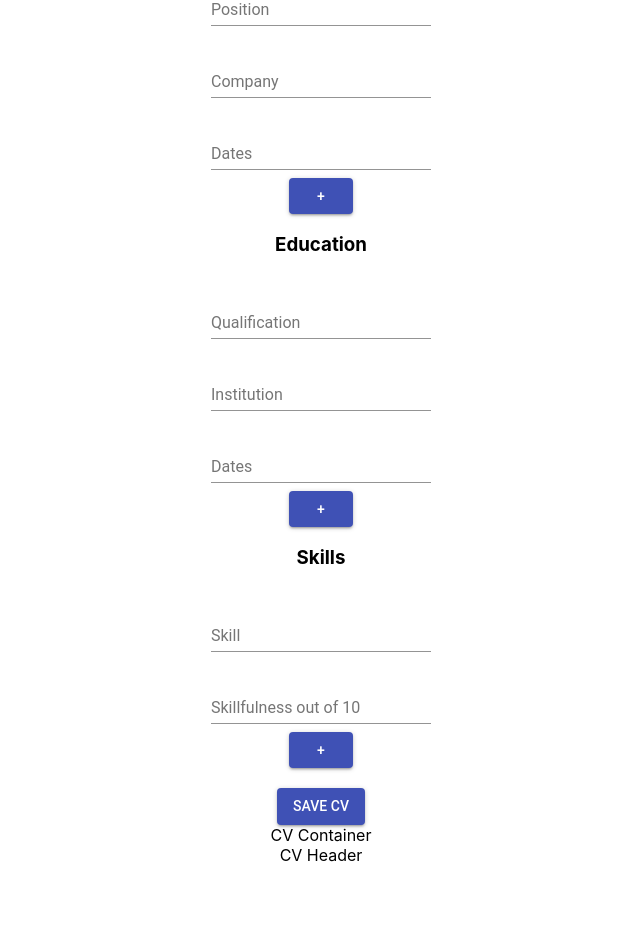
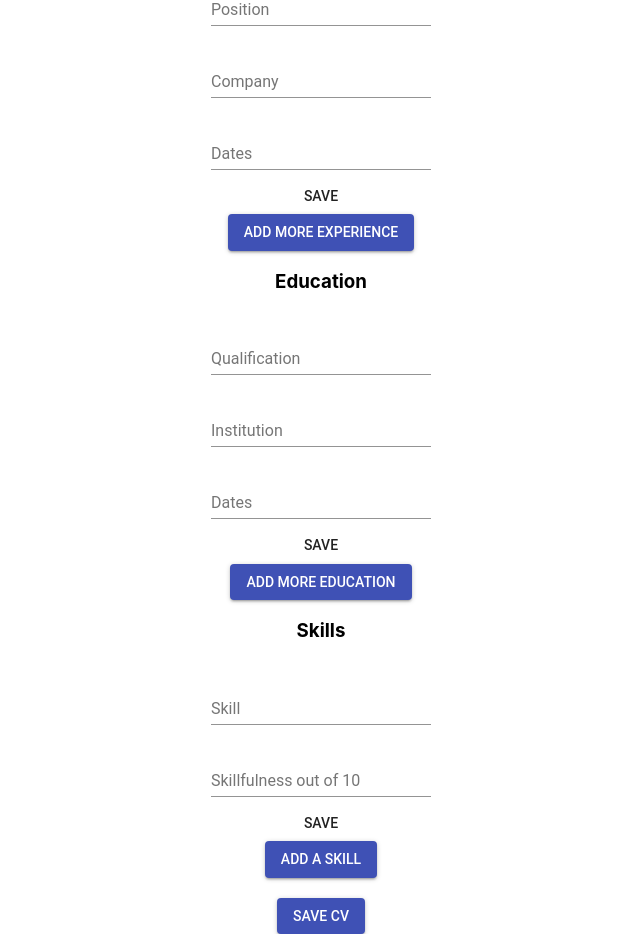
Before and after one commit to jo-hooton/cv-generator-frontend, a React (Create React App) app: page /dashboard in a window 1280 px wide. Shown: the part 600-1534 px from the top of the page, without its empty margins (319-959 px from the left). Before the commit the page ends 1465 px from the top, so only its background shows below. Built offline with nearby package versions, Linux system fonts and the light colour scheme.

Commit message:
adding-katy-nov-11

```diff
--- a/src/App.js
+++ b/src/App.js
@@ -1,56 +1,75 @@
-import React, { Component } from 'react';
-import { Route, withRouter } from 'react-router-dom'
+import React, { Component } from "react";
+import { Route, withRouter } from "react-router-dom";
 
-import API from './API'
-import Nav from './components/Nav.js'
-import Header from './components/Header'
-import AuthForm from './components/AuthForm'
-import Dashboard from './components/Dashboard'
+import API from "./API";
+import Nav from "./components/Nav.js";
+import Header from "./components/Header";
+import AuthForm from "./components/AuthForm";
+// import Dashboard from "./components/Dashboard";
+import NewCVForm from "./components/NewCVForm";
 
-import './App.css';
+import "./App.css";
 
 class App extends Component {
+  state = {
+    email: null,
+    newCV: {},
+    AllUserCVs: []
+  };
 
-  state = {
-    email: null
-  }
-
-  signin = (user) => {
-    console.log(user)
-    localStorage.setItem('token', user.token)
-    this.setState({ email: user.email })
-    this.props.history.push('/dashboard')
-  }
+  signin = user => {
+    localStorage.setItem("token", user.token);
+    this.setState({ email: user.email });
+    this.props.history.push("/dashboard");
+  };
 
   signout = () => {
-    localStorage.removeItem('token')
-    this.setState({ email: null })
-    this.props.history.push('/signin')
-  }
+    localStorage.removeItem("token");
+    this.setState({ email: null });
+    this.props.history.push("/signin");
+  };
+
+  saveCV = cv => {
+    this.setState({
+      newCV: cv
+    });
+  };
 
   componentDidMount() {
-    if (!localStorage.getItem('token')) return
+    if (!localStorage.getItem("token")) return;
     API.validate()
-    .then(user => {
-      this.signin(user)
-      this.props.history.push('/dashboard')
-    })
-    .catch(error => this.props.history.push('/signin'))
+      .then(user => {
+        this.signin(user);
+        this.props.history.push("/dashboard");
+      })
+      .catch(error => this.props.history.push("/signin"));
   }
 
   render() {
-    const { email } = this.state
-    const { signin, signout } = this
+    const { email } = this.state;
+    const { signin, signout } = this;
     return (
       <div className="App">
-        < Nav email={this.state.email} />
+        <Nav email={this.state.email} />
         <Header email={email} signout={signout} />
-        <Route path='/signin' render={props => <AuthForm {...props} authenticate={signin} />} />
-        <Route path='/signup' render={props => <AuthForm {...props} authenticate={signin} />} />
-        <Route path='/dashboard' render={props => <Dashboard {...props} email={email} />} />
+        <Route
+          path="/signin"
+          render={props => <AuthForm {...props} authenticate={signin} />}
+        />
+        <Route
+          path="/signup"
+          render={props => <AuthForm {...props} authenticate={signin} />}
+        />
+        <Route
+          path="/dashboard"
+          // render={props => <Dashboard {...props} email={email} />}
+          render={props => (
+            <NewCVForm {...props} email={email} newCV={this.saveCV} />
+          )}
+        />
       </div>
-    )
+    );
   }
 }
 
-export default withRouter(App)
+export default withRouter(App);
--- a/src/components/Dashboard.js
+++ b/src/components/Dashboard.js
@@ -1,15 +1,16 @@
-import React from 'react'
-import NewCVForm from './NewCVForm'
-import CVContainer from './CVContainer'
+import React from "react";
+import NewCVForm from "./NewCVForm";
+import CVContainer from "./CVContainer";
 
 class Dashboard extends React.Component {
-    render(){
-        return <div>
-            < NewCVForm />
-            < CVContainer />
-        </div>
-    }
-
+  render() {
+    return (
+      <div>
+        {/* < NewCVForm /> */}
+        <CVContainer />
+      </div>
+    );
+  }
 }
 
-export default Dashboard
+export default Dashboard;
--- /dev/null
+++ b/src/components/EducationListItem.js
@@ -0,0 +1,65 @@
+import React from "react";
+import TextField from "@material-ui/core/TextField";
+import Button from "@material-ui/core/Button";
+
+class ListItem extends React.Component {
+  state = {
+    qualification: "",
+    institution: "",
+    dates: ""
+  };
+
+  handleChange = event => {
+    this.setState({ [event.target.name]: event.target.value });
+  };
+
+  render() {
+    return (
+      <div>
+        <TextField
+          id="qualificationInput"
+          label="Qualification"
+          value={this.state.qualification}
+          onChange={this.handleChange}
+          margin="normal"
+          name="qualification"
+          type="qualification"
+        />
+        <br />
+        <TextField
+          id="institutionInput"
+          label="Institution"
+          value={this.state.institution}
+          onChange={this.handleChange}
+          margin="normal"
+          name="institution"
+          type="institution"
+        />
+        <br />
+        <TextField
+          id="datesInput"
+          label="Dates"
+          value={this.state.dates}
+          onChange={this.handleChange}
+          margin="normal"
+          name="dates"
+          type="dates"
+        />
+        <br />
+        <Button
+          onClick={() =>
+            this.props.handleClick({
+              qualification: this.state.qualification,
+              institution: this.state.institution,
+              dates: this.state.dates
+            })
+          }
+        >
+          Save
+        </Button>
+      </div>
+    );
+  }
+}
+
+export default ListItem;
--- /dev/null
+++ b/src/components/ExperienceListItem.js
@@ -0,0 +1,65 @@
+import React from "react";
+import TextField from "@material-ui/core/TextField";
+import Button from "@material-ui/core/Button";
+
+class ListItem extends React.Component {
+  state = {
+    position: "",
+    company: "",
+    dates: ""
+  };
+
+  handleChange = event => {
+    this.setState({ [event.target.name]: event.target.value });
+  };
+
+  render() {
+    return (
+      <div>
+        <TextField
+          id="positionInput"
+          label="Position"
+          value={this.state.position}
+          onChange={this.handleChange}
+          margin="normal"
+          name="position"
+          type="position"
+        />
+        <br />
+        <TextField
+          id="companyInput"
+          label="Company"
+          value={this.state.company}
+          onChange={this.handleChange}
+          margin="normal"
+          name="company"
+          type="company"
+        />
+        <br />
+        <TextField
+          id="experienceDatesInput"
+          label="Dates"
+          value={this.state.dates}
+          onChange={this.handleChange}
+          margin="normal"
+          name="dates"
+          type="experienceDates"
+        />
+        <br />
+        <Button
+          onClick={() =>
+            this.props.handleClick({
+              position: this.state.position,
+              company: this.state.company,
+              dates: this.state.dates
+            })
+          }
+        >
+          Save
+        </Button>
+      </div>
+    );
+  }
+}
+
+export default ListItem;
--- a/src/components/NewCVForm.js
+++ b/src/components/NewCVForm.js
@@ -1,204 +1,175 @@
-import React from 'react'
+import React from "react";
+import ExperienceListItem from "./ExperienceListItem";
+import EducationListItem from "./EducationListItem";
+import SkillListItem from "./SkillListItem";
+import API from "../API";
 
-import TextField from '@material-ui/core/TextField'
-import Button from '@material-ui/core/Button'
+import TextField from "@material-ui/core/TextField";
+import Button from "@material-ui/core/Button";
 
 class NewCVForm extends React.Component {
-
   state = {
     numExperiences: 1,
     numEducations: 1,
-        title: '',
-        bio: '',
+    numSkills: 1,
+    title: "",
+    bio: "",
     experience: [],
     education: [],
-        skills: []
-    }
+    skill: []
+  };
 
   addExperience = () => {
     this.setState({
-            numExperiences: this.state.numExperiences += 1
-        })
-    }
+      numExperiences: (this.state.numExperiences += 1)
+    });
+  };
 
   addEducation = () => {
     this.setState({
-            numEducations: this.state.numEducations += 1
-        })
-    }
+      numEducations: (this.state.numEducations += 1)
+    });
+  };
 
+  addSkill = () => {
+    this.setState({
+      numSkills: (this.state.numSkills += 1)
+    });
+  };
 
-    handleSubmit = () => {
-        const { title, bio, experience, education, skills } = this.state
+  handleChange = event => {
+    this.setState({ [event.target.name]: event.target.value });
+  };
 
-      }
+  handleExperienceClick = item => {
+    this.setState({
+      experience: [...this.state.experience, item]
+    });
+  };
 
-    handleChange = event =>
-        this.setState({ [event.target.name]: event.target.value })
+  handleEducationClick = item => {
+    this.setState({
+      education: [...this.state.education, item]
+    });
+  };
+  handleSkillClick = item => {
+    this.setState({
+      skill: [...this.state.skill, item]
+    });
+  };
 
   showExperienceForms = () => {
-        let counter = 0
-        let expArr = []
-        for (counter ; counter < this.state.numExperiences; counter++) {
-                  expArr.push( <>
-                    <TextField
-                      id='positionInput'
-                      label='Position'
-                      value={this.state.position}
-                      onChange={this.handleChange}
-                      margin='normal'
-                      name='position'
-                      type='position'
-                    />
-                    <br />
-                    <TextField
-                      id='companyInput'
-                      label='Company'
-                      value={this.state.company}
-                      onChange={this.handleChange}
-                      margin='normal'
-                      name='company'
-                      type='company'
-                    />
-                    <br />
-                    <TextField
-                      id='experienceDatesInput'
-                      label='Dates'
-                      value={this.state.dates}
-                      onChange={this.handleChange}
-                      margin='normal'
-                      name='experienceDates'
-                      type='experienceDates'
-                    />
-                    <br />
-                  </> )
+    let counter = 0;
+    let expArr = [];
+    for (counter; counter < this.state.numExperiences; counter++) {
+      expArr.push(
+        <ExperienceListItem handleClick={this.handleExperienceClick} />
+      );
+    }
+    return expArr;
+  };
+  showEducationForms = () => {
+    let counter = 0;
+    let eduArr = [];
+    for (counter; counter < this.state.numEducations; counter++) {
+      eduArr.push(
+        <EducationListItem handleClick={this.handleEducationClick} />
+      );
+    }
+    return eduArr;
+  };
 
+  showSkillsForms = () => {
+    let counter = 0;
+    let skillArr = [];
+    for (counter; counter < this.state.numSkills; counter++) {
+      skillArr.push(<SkillListItem handleClick={this.handleSkillClick} />);
     }
-    return expArr
-    }
-    showEducationForms = () => {
-        let counter = 0
-        let eduArr = []
-        for (counter ; counter < this.state.numEducations; counter++) {
-                  eduArr.push( <>
-                    <TextField
-                        id='qualificationInput'
-                        label='Qualification'
-                        value={this.state.qualification}
-                        onChange={this.handleChange}
-                        margin='normal'
-                        name='qualification'
-                        type='qualification'
-                        />
-                        <br />
-                    <TextField
-                        id='institutionInput'
-                        label='Institution'
-                        value={this.state.institution}
-                        onChange={this.handleChange}
-                        margin='normal'
-                        name='institution'
-                        type='institution'
-                        />
-                        <br />
-                    <TextField
-                        id='datesInput'
-                        label='Dates'
-                        value={this.state.dates}
-                        onChange={this.handleChange}
-                        margin='normal'
-                        name='dates'
-                        type='dates'
-                        />
-                    <br />
-                  </> )
+    return skillArr;
+  };
 
-        }
-        return eduArr
-    }
-
-
+  saveCV = () => {
+    const { title, bio, experience, education, skills } = this.state;
+    API.newCV(title, bio, experience, education, skills).then(data =>
+      console.log(data)
+    );
+  };
 
   render() {
     return (
       <div>
         <h2>Create New CV</h2>
         <TextField
-          id='cvTitleInput'
-          label='Title'
+          id="cvTitleInput"
+          label="Title"
           value={this.state.title}
           onChange={this.handleChange}
-          margin='normal'
-          name='title'
+          margin="normal"
+          name="title"
         />
         <br />
         <TextField
-          id='bioInput'
-          label='Bio'
+          id="bioInput"
+          label="Bio"
           value={this.state.bio}
           onChange={this.handleChange}
-          margin='normal'
-          name='bio'
-          type='bio'
+          margin="normal"
+          name="bio"
+          type="bio"
         />
         <br />
         <TextField
-          id='photoInput'
-          label='Photo URL'
+          id="photoInput"
+          label="Photo URL"
           value={this.state.photo}
           onChange={this.handleChange}
-          margin='normal'
-          name='photo'
-          type='photo'
+          margin="normal"
+          name="photo"
+          type="photo"
         />
         <br />
         <h3>Experience</h3>
-        {
-            this.showExperienceForms()
-         }
-        <Button onClick={this.addExperience} variant='contained' color='primary'>
-          +
+        {this.showExperienceForms()}
+        <Button
+          onClick={this.addExperience}
+          variant="contained"
+          color="primary"
+        >
+          Add More Experience
         </Button>
+        <br />
         <h3>Education</h3>
-        {
-            this.showEducationForms()
-         }
-        <Button onClick={this.addEducation} variant='contained' color='primary'>
-          +
+        {this.showEducationForms()}
+        <Button onClick={this.addEducation} variant="contained" color="primary">
+          Add More Education
         </Button>
         <h3>Skills</h3>
-        <TextField
-          id='skillInput'
-          label='Skill'
-          value={this.state.skill}
-          onChange={this.handleChange}
-          margin='normal'
-          name='skill'
-          type='skill'
-        />
-        <br />
-        <TextField
-          id='skillfulnessInput'
-          label='Skillfulness out of 10'
-          value={this.state.skillfulness}
-          onChange={this.handleChange}
-          margin='normal'
-          name='skillfulness'
-          type='skillfulness'
-        />
-        <br />
-        <Button variant='contained' color='primary'>
-          +
+        {this.showSkillsForms()}
+        <Button onClick={this.addSkill} variant="contained" color="primary">
+          Add a Skill
         </Button>
         <br />
+
         <br />
-        <Button onClick={this.handleSubmit} variant='contained' color='primary'>
+        <Button
+          onClick={this.saveCV}
+          //   this.props.newCV({
+          //     user_id: "",
+          //     title: this.state.title,
+          //     bio: this.state.bio,
+          //     experience: this.state.experience,
+          //     education: this.state.education,
+          //     skill: this.state.skill
+          //   })
+          // }
+          variant="contained"
+          color="primary"
+        >
           Save CV
         </Button>
       </div>
-
-    )
+    );
   }
 }
 
-export default NewCVForm
+export default NewCVForm;
--- /dev/null
+++ b/src/components/SkillListItem.js
@@ -0,0 +1,51 @@
+import React from "react";
+import TextField from "@material-ui/core/TextField";
+import Button from "@material-ui/core/Button";
+
+class SkillListItem extends React.Component {
+  state = {
+    skill: "",
+    skillfulness: ""
+  };
+  handleChange = event => {
+    this.setState({ [event.target.name]: event.target.value });
+  };
+  render() {
+    return (
+      <div>
+        <TextField
+          id="skillInput"
+          label="Skill"
+          value={this.state.skill}
+          onChange={this.handleChange}
+          margin="normal"
+          name="skill"
+          type="skill"
+        />
+        <br />
+        <TextField
+          id="skillfulnessInput"
+          label="Skillfulness out of 10"
+          value={this.state.skillfulness}
+          onChange={this.handleChange}
+          margin="normal"
+          name="skillfulness"
+          type="skillfulness"
+        />
+        <br />
+        <Button
+          onClick={() =>
+            this.props.handleClick({
+              skill: this.state.skill,
+              skillfulness: this.state.skillfulness
+            })
+          }
+        >
+          Save
+        </Button>
+      </div>
+    );
+  }
+}
+
+export default SkillListItem;
```
Also changed, not shown: src/API.js (+63 -50 lines), src/components/CVListItem.js (deleted, +0 -9 lines), src/components/CVSkillItem.js (deleted, +0 -9 lines). Lines whose indentation alone changed are shown as unchanged.
